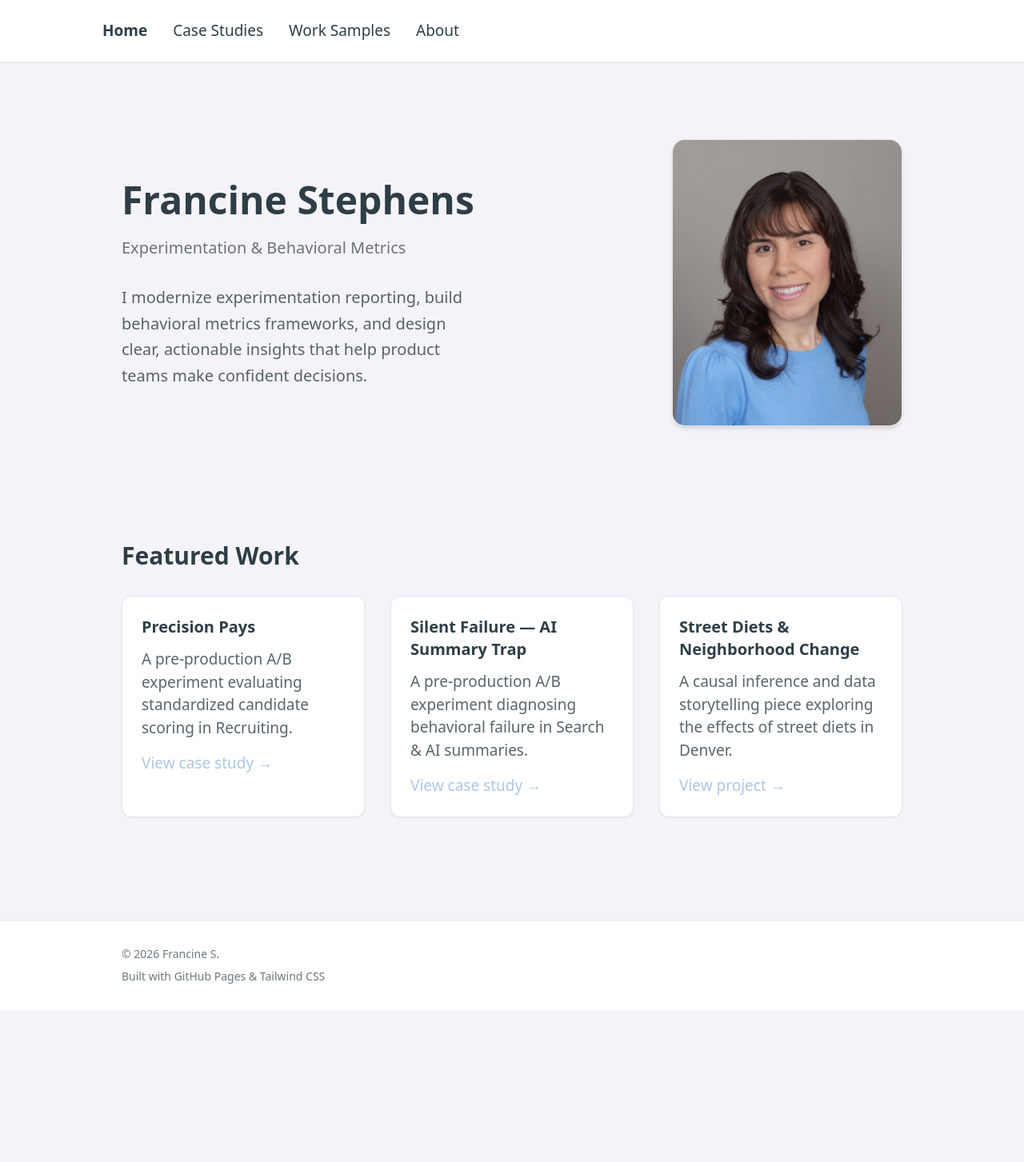
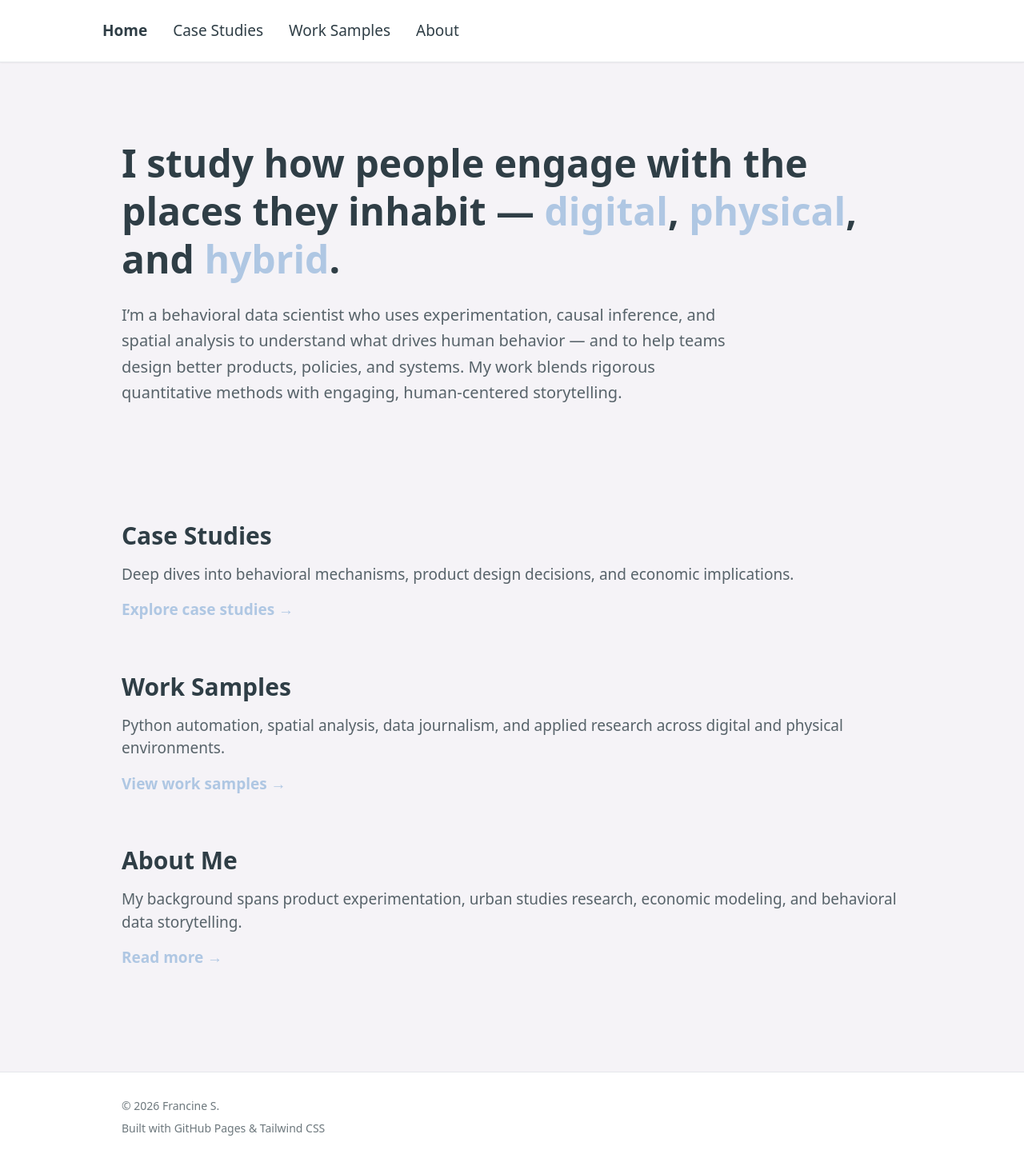
Before and after one commit to francine-i-stephens/francine-portfolio, a Jekyll site: the page index.html, which Jekyll copies as it is, in a window 1280 px wide. Shown: the whole page at 80% size. Built offline with Jekyll 4.4.1, drawn with Linux system fonts in a browser that asks for light colours; nearby versions of some CDN libraries; before the commit the page ends 1263 px from its top, so only the background shows below that.

Commit message:
Update index.html

```diff
--- a/index.html
+++ b/index.html
@@ -29,94 +26,59 @@
   <!-- Navigation -->
   <nav class="p-6 bg-white shadow-sm border-b border-graySoft">
     <div class="max-w-5xl mx-auto flex items-center space-x-8">
-      <a href="/francine-portfolio/index.html" class="font-semibold text-charcoal hover:text-blueSoft">Home</a>
-      <a href="/francine-portfolio/case-studies/index.html" class="hover:text-blueSoft">Case Studies</a>
-      <a href="/francine-portfolio/work-samples/index.html" class="hover:text-blueSoft">Work Samples</a>
-      <a href="/francine-portfolio/about.html" class="hover:text-blueSoft">About</a>
+      <a href="index.html" class="font-semibold text-charcoal hover:text-blueSoft">Home</a>
+      <a href="case-studies/index.html" class="hover:text-blueSoft">Case Studies</a>
+      <a href="work-samples/index.html" class="hover:text-blueSoft">Work Samples</a>
+      <a href="about.html" class="hover:text-blueSoft">About</a>
     </div>
   </nav>
 
-  <!-- Hero Section -->
-  <header class="max-w-5xl mx-auto px-6 py-24
-                 grid grid-cols-1 md:grid-cols-2 gap-16 items-center">
-
-    <!-- Text -->
-    <div>
-      <h1 class="text-5xl font-bold mb-4 leading-tight text-charcoal">
-        Francine Stephens
+  <!-- Hero -->
+  <header class="max-w-5xl mx-auto px-6 py-24">
+    <h1 class="text-5xl font-bold mb-6 leading-tight">
+      I study how people engage with the places they inhabit — <span class="text-blueSoft">digital</span>, <span class="text-blueSoft">physical</span>, and <span class="text-blueSoft">hybrid</span>.
     </h1>
 
-      <p class="text-xl text-charcoal/70 mb-8">
-        Experimentation & Behavioral Metrics
+    <p class="text-xl text-charcoal/80 leading-relaxed max-w-3xl">
+      I’m a behavioral data scientist who uses experimentation, causal inference, and spatial analysis
+      to understand what drives human behavior — and to help teams design better products, policies, and systems.
+      My work blends rigorous quantitative methods with engaging, human-centered storytelling.
     </p>
-
-      <p class="text-xl leading-relaxed text-charcoal/80">
-        I modernize experimentation reporting, build behavioral metrics frameworks, and design
-        clear, actionable insights that help product teams make confident decisions.
-      </p>
-    </div> <!-- THIS WAS MISSING -->
-
-    <!-- Headshot -->
-    <div class="flex justify-center md:justify-end">
-      <img src="/francine-portfolio/assets/images/headshot.jpg"
-           alt="Francine headshot"
-           class="rounded-2xl shadow-md border border-graySoft
-                  w-64 md:w-72 max-w-xs h-auto object-cover">
-    </div>
-
   </header>
 
-  <!-- Featured Work Section -->
-  <section class="max-w-5xl mx-auto px-6 py-12">
-    <h2 class="text-3xl font-semibold mb-8 text-charcoal">
-      Featured Work
-    </h2>
+  <!-- Sections -->
+  <section class="max-w-5xl mx-auto px-6 py-12 space-y-16">
 
-    <div class="grid grid-cols-1 md:grid-cols-3 gap-8">
-
-      <!-- Card 1 -->
-      <div class="bg-white rounded-xl shadow-sm border border-graySoft p-6">
-        <h3 class="text-xl font-semibold mb-3 text-charcoal">
-          Precision Pays
-        </h3>
+    <div>
+      <h2 class="text-3xl font-semibold mb-4">Case Studies</h2>
       <p class="text-charcoal/80 mb-4">
-          A pre-production A/B experiment evaluating standardized candidate scoring in Recruiting.
+        Deep dives into behavioral mechanisms, product design decisions, and economic implications.
       </p>
-        <a href="/case-studies/precision-pays.html"
-           class="text-blueSoft font-medium hover:text-charcoal transition">
-          View case study →
+      <a href="case-studies/index.html" class="text-blueSoft font-semibold hover:text-charcoal">
+        Explore case studies →
       </a>
     </div>
 
-      <!-- Card 2 -->
-      <div class="bg-white rounded-xl shadow-sm border border-graySoft p-6">
-        <h3 class="text-xl font-semibold mb-3 text-charcoal">
-          Silent Failure — AI Summary Trap
-        </h3>
+    <div>
+      <h2 class="text-3xl font-semibold mb-4">Work Samples</h2>
       <p class="text-charcoal/80 mb-4">
-          A pre-production A/B experiment diagnosing behavioral failure in Search & AI summaries.
+        Python automation, spatial analysis, data journalism, and applied research across digital and physical environments.
       </p>
-        <a href="/case-studies/ai-summary-trap.html"
-           class="text-blueSoft font-medium hover:text-charcoal transition">
-          View case study →
+      <a href="work-samples/index.html" class="text-blueSoft font-semibold hover:text-charcoal">
+        View work samples →
       </a>
     </div>
 
-      <!-- Card 3 -->
-      <div class="bg-white rounded-xl shadow-sm border border-graySoft p-6">
-        <h3 class="text-xl font-semibold mb-3 text-charcoal">
-          Street Diets & Neighborhood Change
-        </h3>
+    <div>
+      <h2 class="text-3xl font-semibold mb-4">About Me</h2>
       <p class="text-charcoal/80 mb-4">
-          A causal inference and data storytelling piece exploring the effects of street diets in Denver.
+        My background spans product experimentation, urban studies research, economic modeling, and behavioral data storytelling.
       </p>
-        <a href="/storytelling/street-diets.html"
-           class="text-blueSoft font-medium hover:text-charcoal transition">
-          View project →
+      <a href="about.html" class="text-blueSoft font-semibold hover:text-charcoal">
+        Read more →
       </a>
     </div>
 
-    </div>
   </section>
 
   <!-- Footer -->
```
Also changed, not shown: other parts of index.html (+5 -8 lines). Lines whose indentation alone changed are shown as unchanged.
